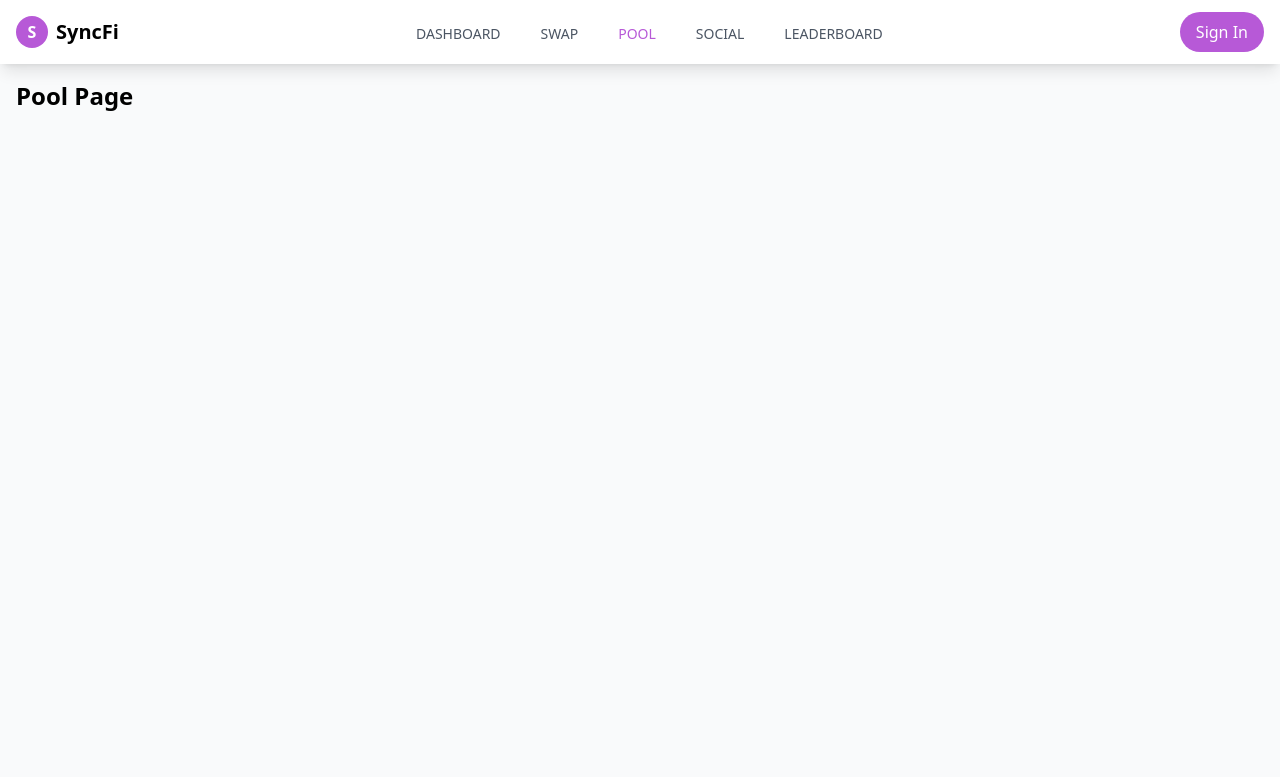
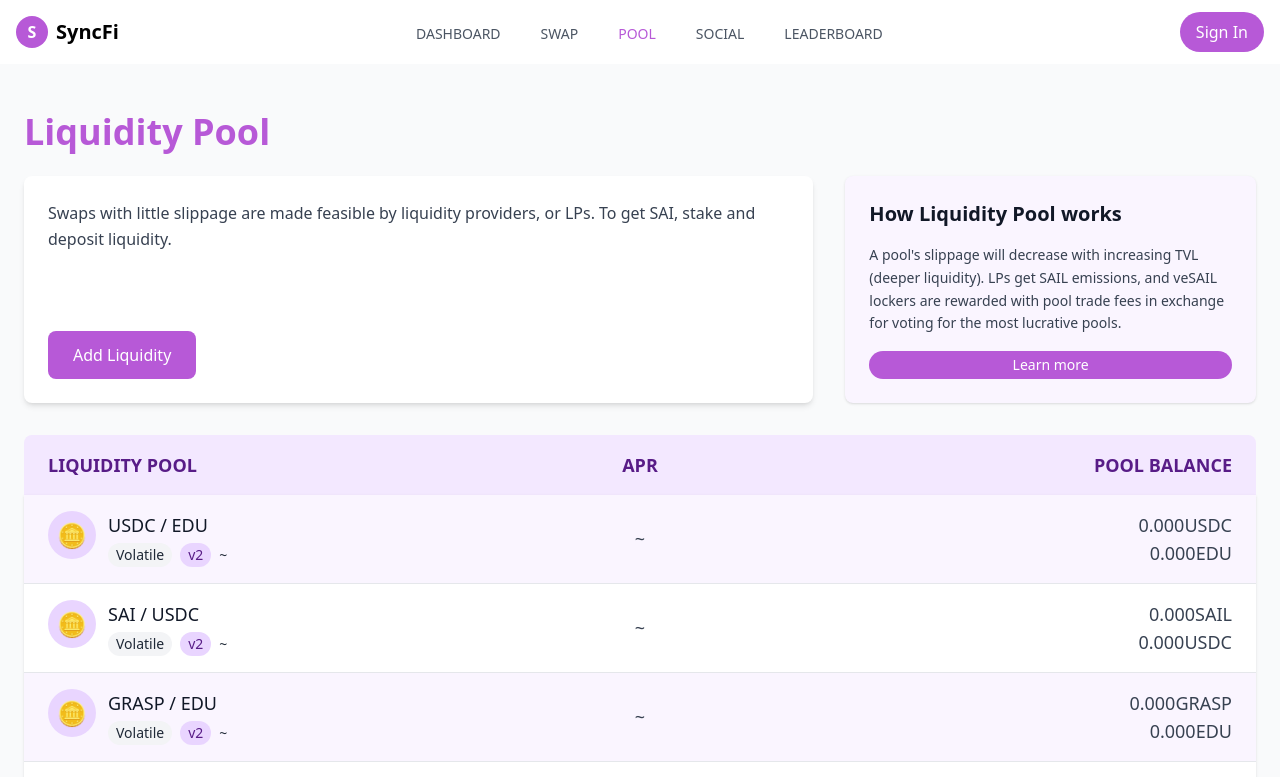
Before and after one commit to educhain-blockchainvelly/hackathon, a React (Create React App) app: page /pool in a window 1280 px wide. Shown: the top 777 px of the page. Built offline with nearby package versions, Linux system fonts and the light colour scheme.

Commit message:
feat: PoolPage 구현

```diff
--- a/src/pages/PoolPage.tsx
+++ b/src/pages/PoolPage.tsx
@@ -1,9 +1,96 @@
 import React from 'react';
 
 const PoolPage = () => {
+    const pools = [
+        { name: 'USDC / EDU', apr: '~', balance1: '0.000USDC', balance2: '0.000EDU', icon: '🪙', status: 'Volatile', version: 'v2' },
+        { name: 'SAI / USDC', apr: '~', balance1: '0.000SAIL', balance2: '0.000USDC', icon: '🪙', status: 'Volatile', version: 'v2' },
+        { name: 'GRASP / EDU', apr: '~', balance1: '0.000GRASP', balance2: '0.000EDU', icon: '🪙', status: 'Volatile', version: 'v2' },
+        { name: 'GRASP / USDC', apr: '~', balance1: '0.000GRASP', balance2: '0.000USDC', icon: '🪙', status: 'Volatile', version: 'v2' },
+        { name: 'SAI / wSAI', apr: '~', balance1: '0.000SAI', balance2: '0.000wSAI', icon: '🪙', status: 'Volatile', version: 'v2' },
+        { name: 'SAI / EDU', apr: '~', balance1: '0.000SAI', balance2: '0.000EDU', icon: '🪙', status: 'Volatile', version: 'v2' },
+        { name: 'wSAI / EDU', apr: '~', balance1: '0.000wSAI', balance2: '0.000EDU', icon: '🪙', status: 'Volatile', version: 'v2' },
+    ];
+
     return (
-        <div className="container mx-auto p-4">
-            <h1 className="text-2xl font-bold">Pool Page</h1>
+        <div className="max-w-7xl mx-auto px-6 py-12 bg-gray-50">
+            {/* 페이지 제목 */}
+            <h1 className="text-4xl font-bold text-purple-500 mb-6">Liquidity Pool</h1>
+
+            {/* 제목 + 설명 + 버튼 */}
+            <div className="flex flex-col lg:flex-row gap-8 items-stretch mb-8">
+                {/* 설명 텍스트와 버튼 묶음 */}
+                <div className="flex-1 bg-white shadow-md rounded-lg p-6 flex flex-col justify-between">
+                    <p className="text-base leading-relaxed text-gray-700 mb-6">
+                        Swaps with little slippage are made feasible by liquidity providers, or LPs. To
+                        get SAI, stake and deposit liquidity.
+                    </p>
+                    <button className="bg-purple-500 text-white px-6 py-3 w-1/5 rounded-lg hover:bg-purple-600 transition">
+                        Add Liquidity
+                    </button>
+                </div>
+
+                {/* 설명 박스 */}
+                <div className="w-full lg:w-1/3 bg-purple-50 p-6 rounded-lg shadow flex flex-col justify-between">
+                    <h2 className="text-xl font-semibold text-gray-900 mb-4">
+                        How Liquidity Pool works
+                    </h2>
+                    <p className="text-gray-700 text-sm leading-relaxed mb-4">
+                    A pool's slippage will decrease with increasing TVL (deeper liquidity).
+                    LPs get SAIL emissions, and veSAIL lockers are rewarded with pool trade fees
+                    in exchange for voting for the most lucrative pools.
+                    </p>
+                    <button className="bg-purple-500 text-white text-sm px-3 py-1 rounded-full hover:bg-purple-600 transition whitespace-nowrap inline-block !w-auto !h-auto">
+                        Learn more
+                    </button>
+                </div>
+            </div>
+
+            {/* 테이블 섹션 */}
+            <div className="flex-1">
+                {/* 테이블 헤더 */}
+                <div className="grid grid-cols-3 text-lg font-semibold bg-purple-100 text-purple-900 py-4 px-6 rounded-t-lg">
+                    <span>LIQUIDITY POOL</span>
+                    <span className="text-center">APR</span>
+                    <span className="text-right">POOL BALANCE</span>
+                </div>
+
+                {/* 테이블 바디 */}
+                <div className="bg-white shadow rounded-b-lg">
+                    {pools.map((pool, index) => (
+                        <div
+                            key={index}
+                            className={`grid grid-cols-3 items-center py-4 px-6 text-lg ${
+                                index % 2 === 0 ? 'bg-purple-50' : 'bg-white'
+                            } border-b last:border-b-0`}
+                        >
+                            {/* 첫 번째 열: 아이콘, 이름, Volatile / v2 / 밸런스 */}
+                            <div className="flex items-start space-x-3">
+                                {/* Pool Icon */}
+                                <div className="w-12 h-12 bg-purple-200 rounded-full flex items-center justify-center text-white text-2xl">
+                                    {pool.icon}
+                                </div>
+                                <div>
+                                    <div className="font-medium text-gray-900">{pool.name}</div>
+                                    <div className="text-sm text-gray-700 flex items-center gap-2 mt-1 flex-wrap">
+                                        <span className="bg-gray-100 text-gray-800 px-2 py-0.5 rounded-full">{pool.status}</span>
+                                        <span className="bg-purple-200 text-purple-900 px-2 py-0.5 rounded-full">{pool.version}</span>
+                                        <span className="text-gray-800">{pool.apr}</span>
+                                    </div>
+                                </div>
+                            </div>
+
+                            {/* 두 번째 열: APR */}
+                            <div className="text-center text-gray-700">{pool.apr}</div>
+
+                            {/* 세 번째 열: POOL BALANCE (두 줄) */}
+                            <div className="text-right text-gray-700">
+                                <div>{pool.balance1}</div>
+                                <div>{pool.balance2}</div>
+                            </div>
+                        </div>
+                    ))}
+                </div>
+            </div>
         </div>
     );
 };
```
